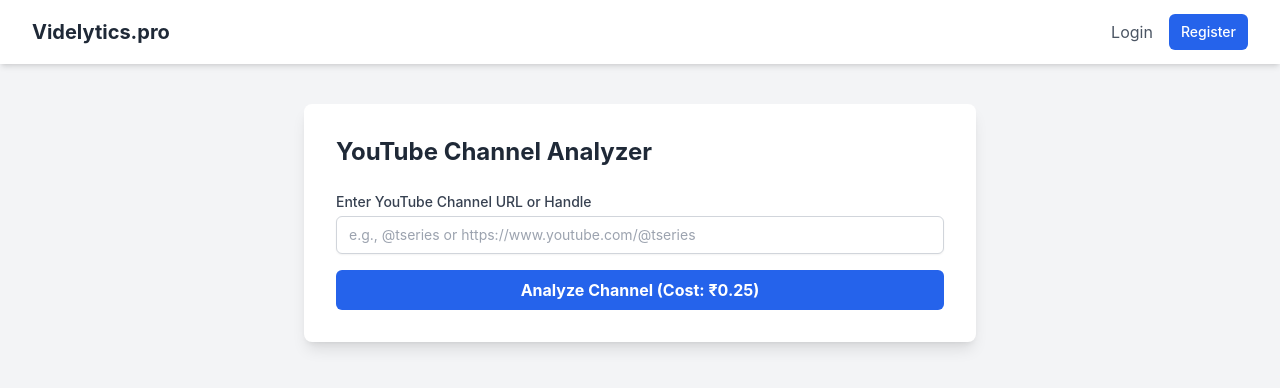
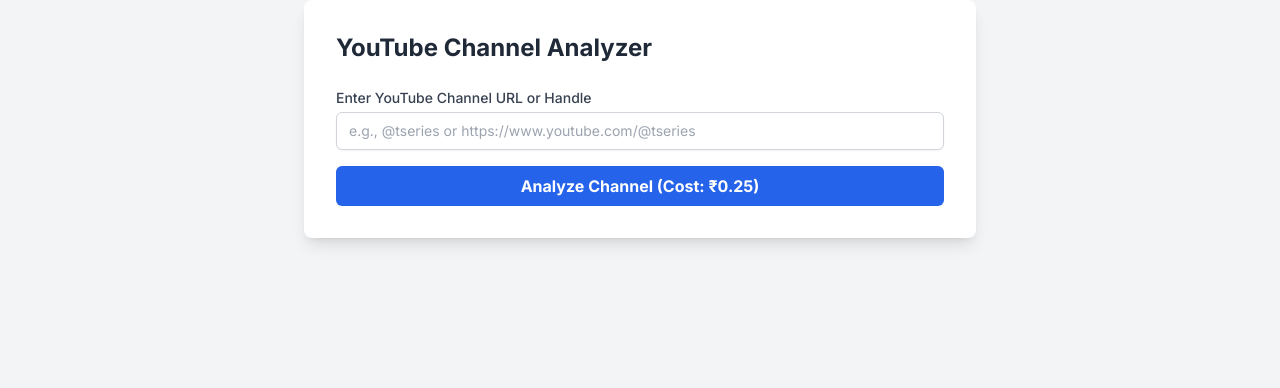
Before and after one commit to SCHANDAN996/videlytics-pro, a Django app: page / in a window 1280 px wide. Shown: the top 388 px of the page. Run offline with Django 5.2, Linux system fonts and the light colour scheme; parts of the project's set-up code (start-up, migrations or seed data) failed here and were passed over; some libraries are stand-ins or nearby versions.

Commit message:
Update base.html

```diff
--- a/main_app/templates/base.html
+++ b/main_app/templates/base.html
@@ -5,36 +5,14 @@
     <meta name="viewport" content="width=device-width, initial-scale=1.0">
     <title>{% block title %}Videlytics.pro{% endblock %}</title>
     <script src="https://cdn.tailwindcss.com"></script>
-    <style> body { font-family: 'Inter', sans-serif; } </style>
+    <link href="https://fonts.googleapis.com/css2?family=Inter:wght@400;500;600;700&display=swap" rel="stylesheet">
+    <style>
+        body { font-family: 'Inter', sans-serif; }
+    </style>
 </head>
 <body class="bg-gray-100">
-    <nav class="bg-white shadow-md">
-        <div class="max-w-7xl mx-auto px-4 sm:px-6 lg:px-8">
-            <div class="flex items-center justify-between h-16">
-                <div class="flex items-center">
-                    <a href="{% url 'home' %}" class="font-bold text-xl text-gray-800">Videlytics.pro</a>
-                </div>
-                <div class="flex items-center">
-                    {% if user.is_authenticated %}
-                        <span class="text-gray-600 mr-4">Welcome, {{ user.username }}</span>
-                        <a href="{% url 'wallet' %}" class="bg-green-100 text-green-800 text-sm font-medium mr-4 px-3 py-1 rounded-full hover:bg-green-200">
-                            My Wallet
-                        </a>
-                        <a href="{% url 'account_logout' %}" class="text-gray-600 hover:text-gray-800">Logout</a>
-                    {% else %}
-                        <a href="{% url 'account_login' %}" class="text-gray-600 hover:text-gray-800 mr-4">Login</a>
-                        <a href="{% url 'account_signup' %}" class="bg-blue-600 text-white px-3 py-2 rounded-md text-sm font-medium hover:bg-blue-700">Register</a>
-                    {% endif %}
-                </div>
-            </div>
-        </div>
-    </nav>
-    <main class="py-10">
-        <div class="max-w-7xl mx-auto px-4 sm:px-6 lg:px-8">
-            {% block content %}
-            {% endblock %}
-        </div>
-    </main>
-    {% block scripts %}{% endblock %}
+    <div id="root">
+        {% block content %}{% endblock %}
+    </div>
 </body>
 </html>
```
